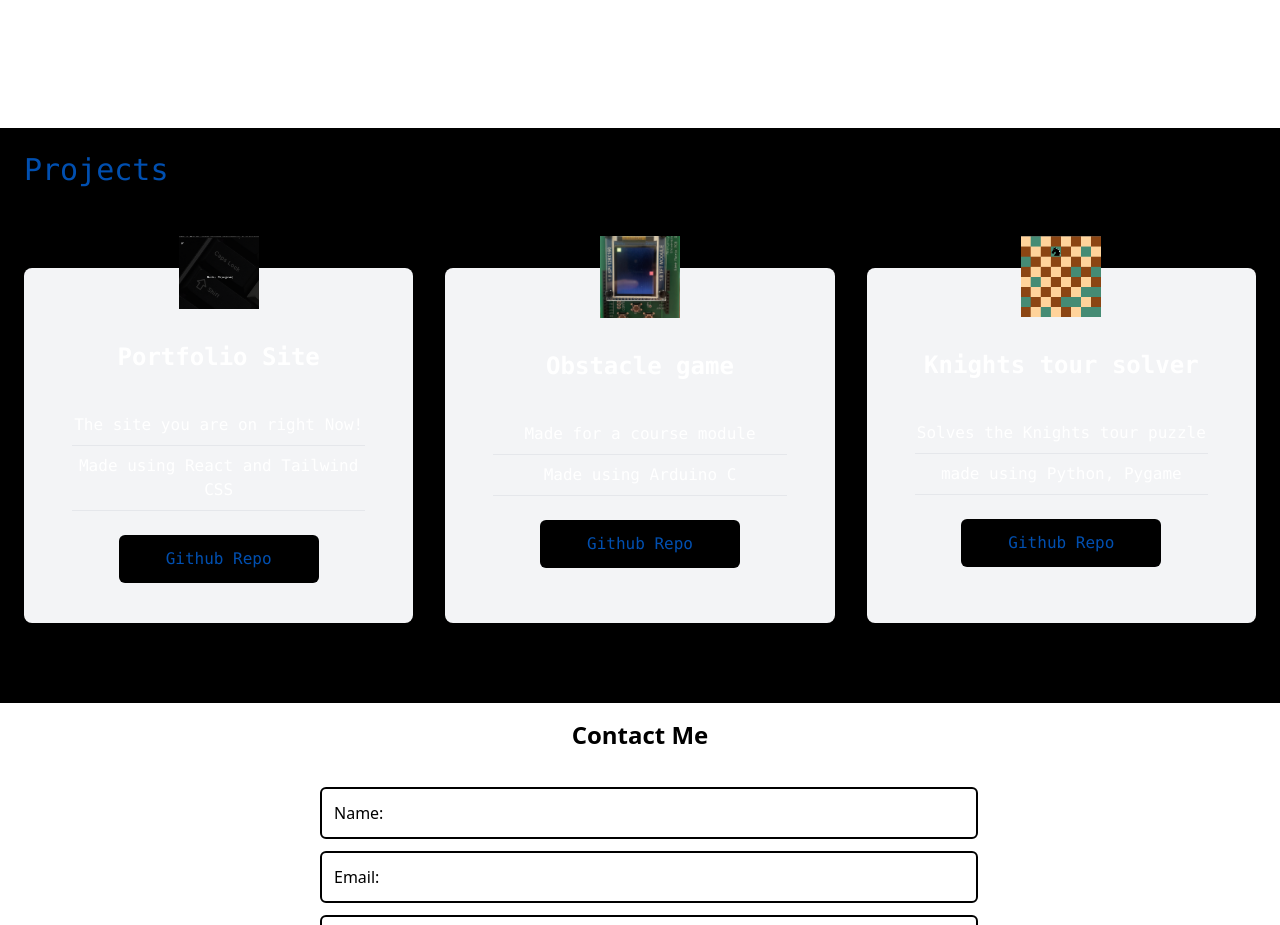
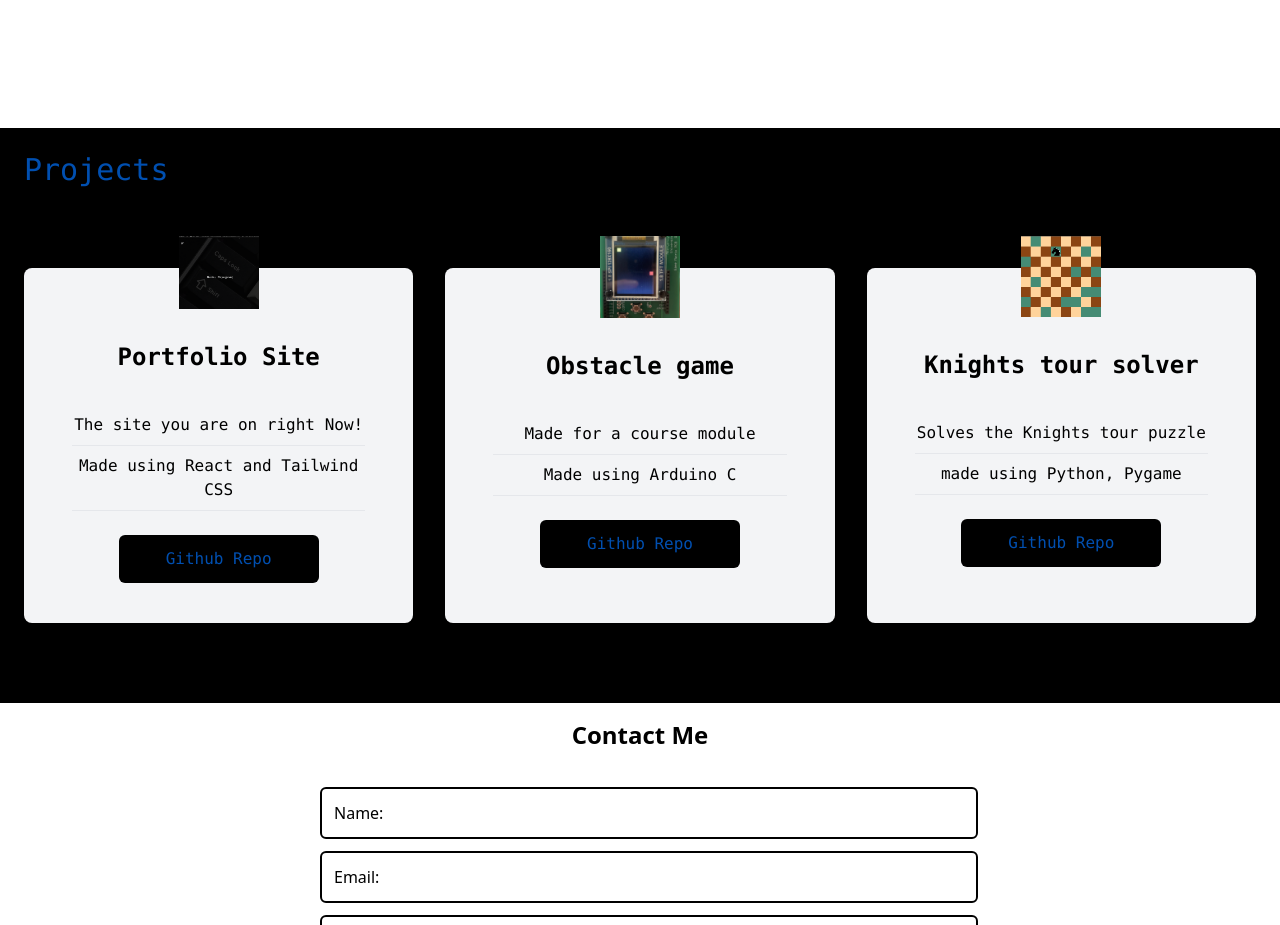
Before and after one commit to NaokiTM/portfolio, a React (Create React App) app: page / in a window 1280 px wide. Shown: the part 1480-2405 px from the top of the page. Built offline with nearby package versions, Linux system fonts and the light colour scheme.

Commit message:
fixed project page background color

```diff
--- a/src/components/Contact.jsx
+++ b/src/components/Contact.jsx
@@ -24,7 +24,7 @@ const Contact = () => {
             />
           </div>
       <div className='justify-center flex' >
-        <button className='bg-[#FF0000] text-black rounded-3xl border-2 w-[200px] ml-4 my-6 px-6 py-3'>
+        <button formAction='' className='bg-[#FF0000] text-black rounded-3xl border-2 w-[200px] ml-4 my-6 px-6 py-3'>
             Send Message
         </button>
       </div>
--- a/src/components/Projects.jsx
+++ b/src/components/Projects.jsx
@@ -11,7 +11,7 @@ const Projects = () => {
     //     <div className="text-3xl font-mono flex p-6">Projects:</div>
     //   </div>
     // </div>
-    <div className='w-full px-6 bg-black'>
+    <div className='w-full px-6 text-black'>
       <div className='text'>
         <div className="text-3xl pt-6">Projects</div>
       </div>
```
